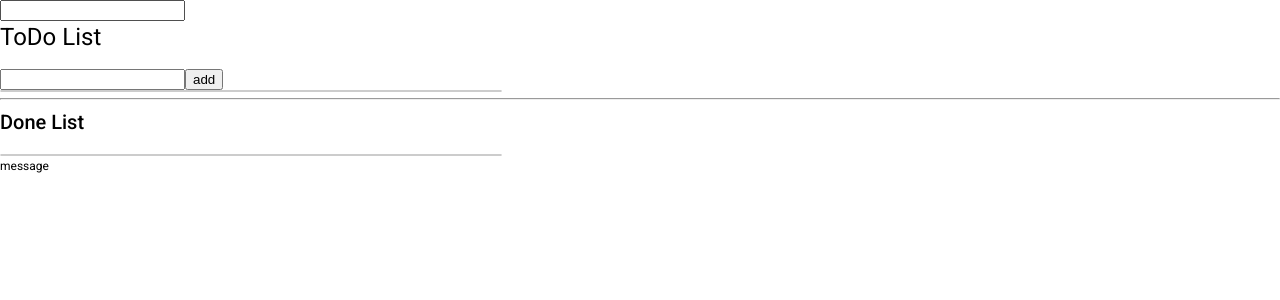
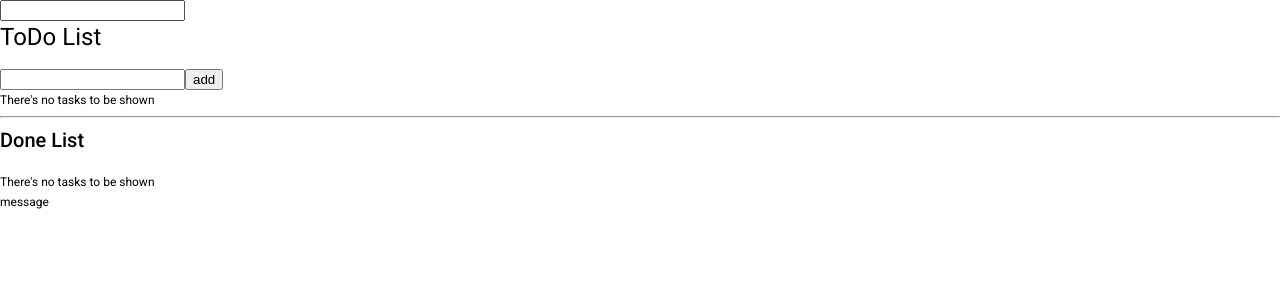
Before and after one commit to Dvalmont07/ToDoList, an Angular app: page / in a window 1280 px wide. Shown: the top 300 px of the page. Built offline with nearby package versions, Linux system fonts and the light colour scheme.

Commit message:
creating template

```diff
--- a/src/app/app.component.html
+++ b/src/app/app.component.html
@@ -7,7 +7,9 @@
     <input name="taskName" id="taskName" [(ngModel)]="taskName"
       (keyup.enter)="addToDoTask({TaskName: taskName, Order:0})" />
     <input type="button" value="add" (click)="addToDoTask({TaskName: taskName,Order:0})" />
-    <div cdkDropList (cdkDropListDropped)="drop(getToDoTaskList(), $event)" class="tasks-list">
+
+    <div *ngIf="getToDoTaskList().length > 0;  else emptyList" cdkDropList
+      (cdkDropListDropped)="drop(getToDoTaskList(), $event)" class="tasks-list">
       <div *ngFor="let task of getToDoTaskList() | multipleSearchFilter:['TaskName']:searchText; let index = index"
         class="task-box cursor-move" cdkDrag>
         <span class="cursor-pointer" *ngIf="activeLine!=index" (click)="activeLine=index"
@@ -29,7 +31,8 @@
   <hr />
   <section id="doneTaskList" class="done-task-list" cdkDropListGroup>
     <h2>Done List</h2>
-    <div cdkDropList (cdkDropListDropped)="drop(getDoneTaskList(), $event)" class="tasks-list">
+    <div *ngIf="getDoneTaskList().length > 0; else emptyList" cdkDropList
+      (cdkDropListDropped)="drop(getDoneTaskList(), $event)" class="tasks-list">
       <div *ngFor="let task of  getDoneTaskList() | multipleSearchFilter:['TaskName']:searchText; let index = index"
         class="task-box cursor-move" cdkDrag>
         <div>
@@ -44,6 +47,10 @@
     </div>
   </section>
 </section>
+<!-- Templates -->
+<ng-template #emptyList>
+  <div>There's no tasks to be shown</div>
+</ng-template>
 <!-- Modals -->
 <section #modalMessage class="modal-message">
   <div class="modal-message-box">message</div>
```
